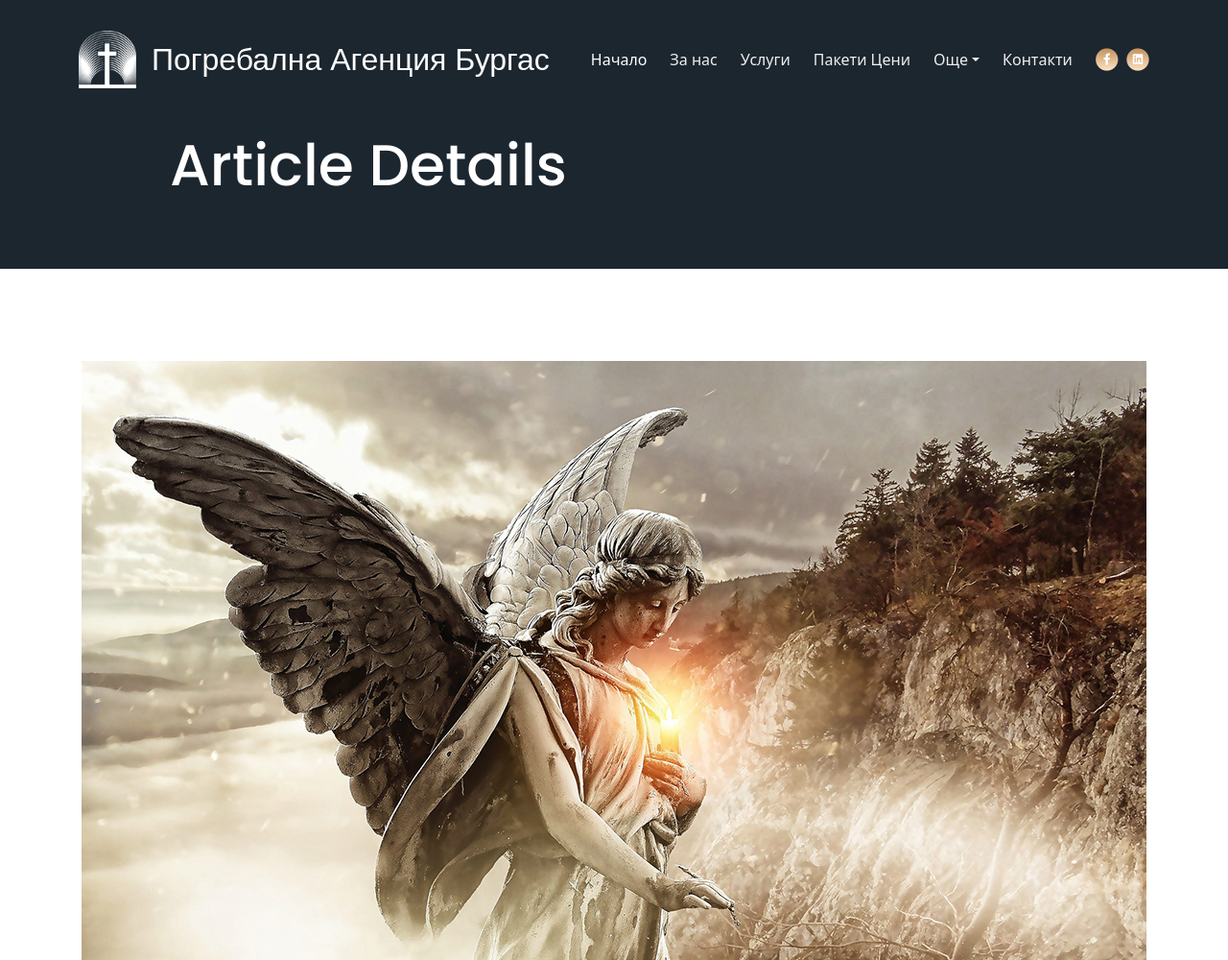
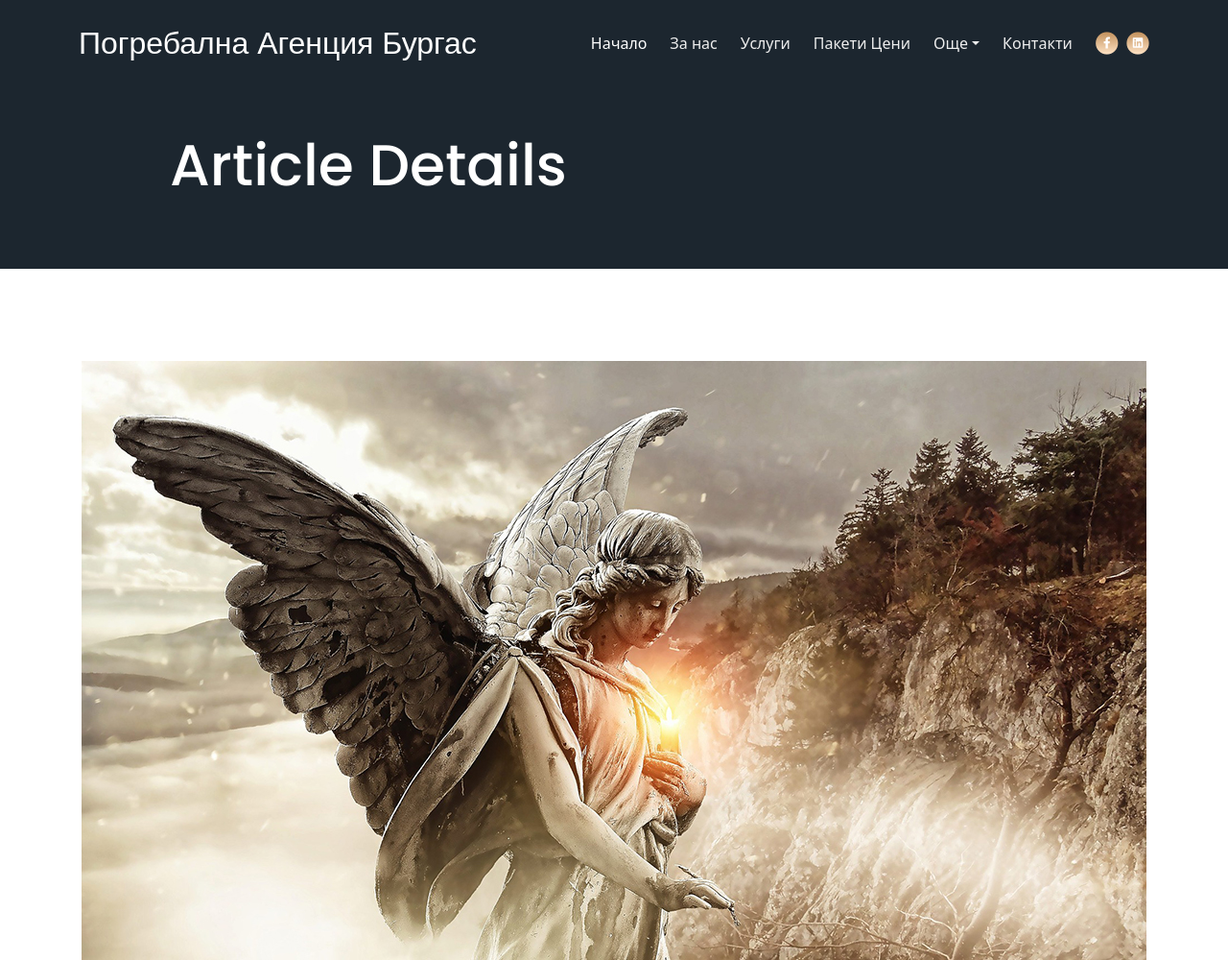
Before and after one commit to idktech/grobi, a plain HTML site: page article.html in a window 1280 px wide. Shown: the top 1000 px of the page at 96% size. Drawn offline with Linux system fonts and the light colour scheme; a web font is replaced by a local one.

Commit message:
removed logo from menu

```diff
--- a/article.html
+++ b/article.html
@@ -44,8 +44,8 @@
         <div class="container">
 
             <!-- Image Logo -->
-            <a class="navbar-brand logo-image" href="index.html"><img src="./assets/images/logo.png"
-                    alt="company logo"></a>
+            <!-- <a class="navbar-brand logo-image" href="index.html"><img src="./assets/images/logo.png"
+                    alt="company logo"></a> -->
             <!-- Text Logo - Use this if you don't have a graphic logo -->
             <a class="navbar-brand logo-text" href="index.html">Погребална Агенция Бургас</a>
 
```
Also changed, not shown: index.html (+2 -2 lines), privacy.html (+2 -2 lines), terms.html (+2 -2 lines).
